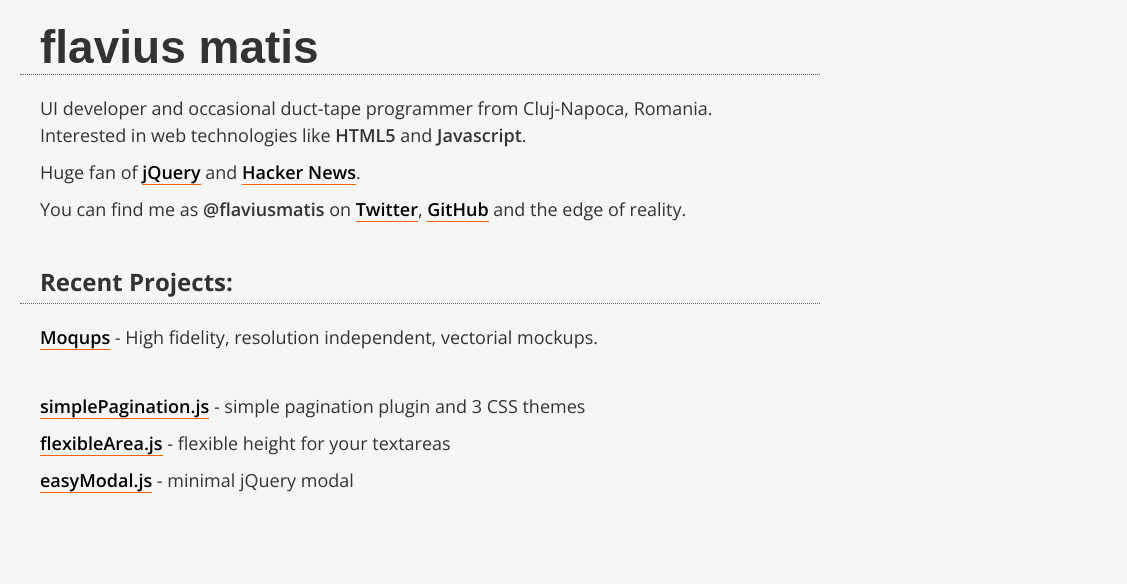
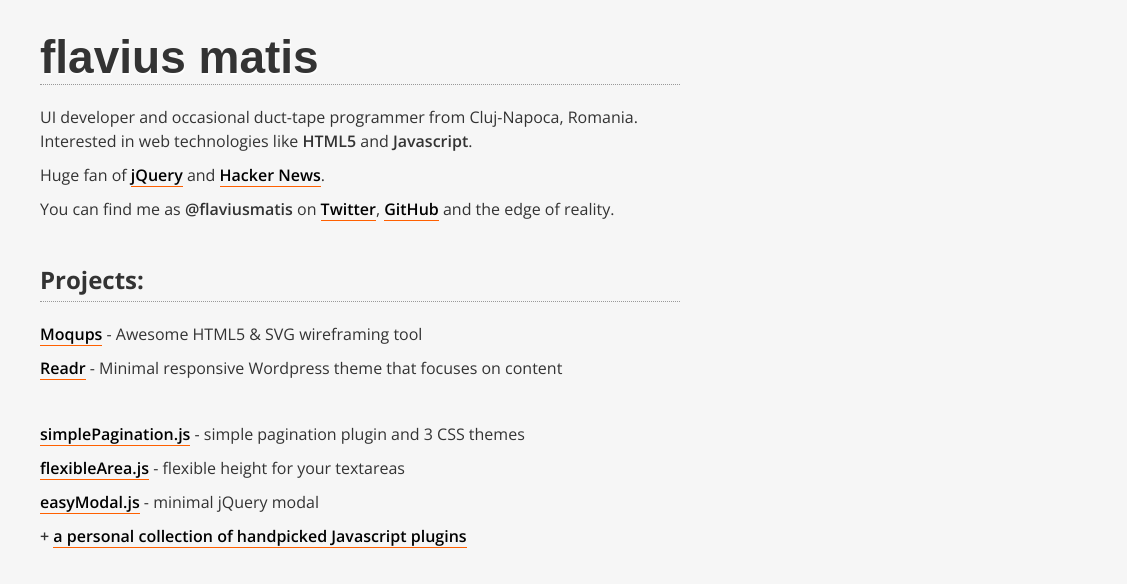
Before and after one commit to flaviusmatis/flaviusmatis.github.com, a plain HTML site: page index.html in a window 1280 px wide. Shown: the full height of the page, 0-1127 px from the left. Drawn offline with nearby package versions, Linux system fonts and the light colour scheme; a web font is replaced by a local one.

Commit message:
Updating content.

```diff
--- a/index.html
+++ b/index.html
@@ -23,9 +23,11 @@
 
 	<br/>
 
-	<h2>Recent Projects:</h2>
+	<h2>Projects:</h2>
 
-	<p><a href="http://moqups.com/">Moqups</a> - High fidelity, resolution independent, vectorial mockups.</p>
+	<p><a href="http://moqups.com/">Moqups</a> - Awesome HTML5 & SVG wireframing tool</p>
+
+	<p><a href="https://github.com/flaviusmatis/readr">Readr</a> - Minimal responsive Wordpress theme that focuses on content</p>
 
 	<br/>
 
@@ -35,6 +37,8 @@
 
 	<p><a href="http://flaviusmatis.github.com/easyModal.js/">easyModal.js</a> - minimal jQuery modal</p>
 
+	<p><strong>+</strong> <a href="http://flaviusmatis.github.com/plugins/">a personal collection of handpicked Javascript plugins</a></p>
+
 </div>
 
 </body>
--- a/style.css
+++ b/style.css
@@ -37,8 +37,8 @@ strong {
 }
 
 h1 {
-	padding: 0 20px;
-	border-bottom: 1px dotted #666;
+	padding: 0 20px 0 0;
+	border-bottom: 1px dotted #999;
 	margin: 0 0 20px 0;
 	position: relative;
 	font-weight: 700;
@@ -50,16 +50,16 @@ h1 {
 h2 {
 	font-weight: 700;
 	font-size: 24px;
-	padding: 0 20px 5px;
+	padding: 0 20px 5px 0;
 	margin-top: 0;
-	border-bottom: 1px dotted #666;
+	border-bottom: 1px dotted #999;
 }
 
 p {
-	padding: 0 20px;
+	padding: 0;
 	margin: 10px 0;
 	line-height: 1.5;
-	font-size: 18px;
+	font-size: 16px;
 }
 
 p.spacer {
@@ -71,8 +71,8 @@ p.small {
 }
 
 .content {
-	width: 800px;
-	padding: 20px;
+	max-width: 640px;
+	padding: 30px 40px;
 }
 
 .license {
```
